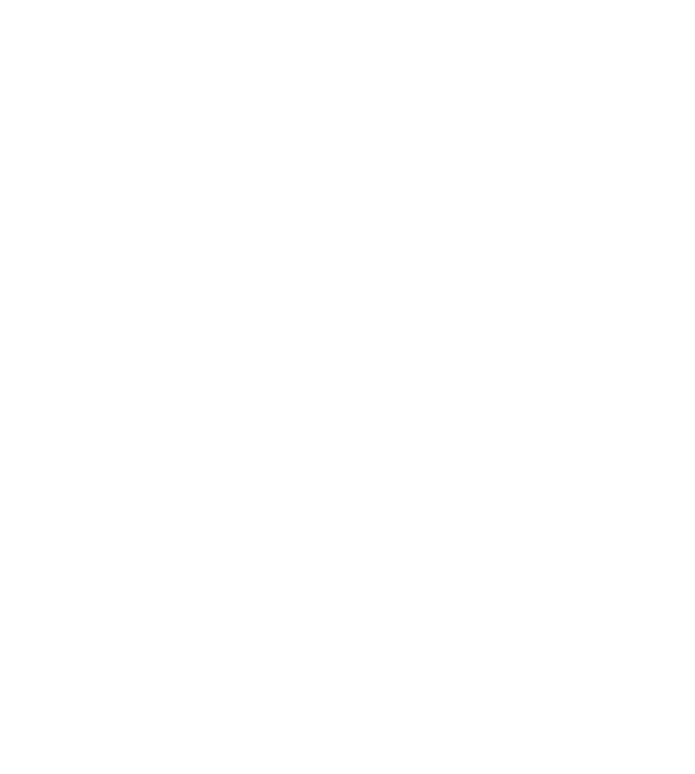
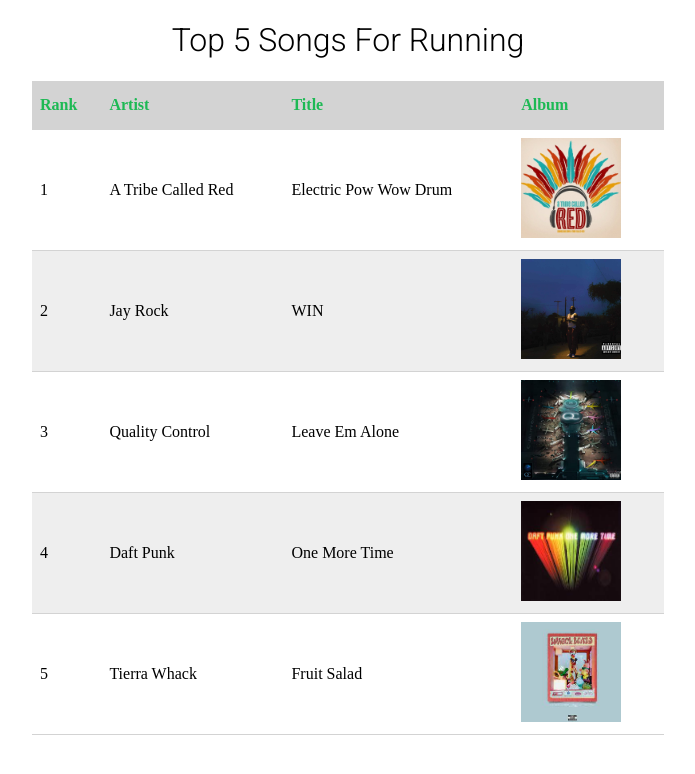
Before and after one commit to info340a-sp21/ps-02-EthanKuhn, a website: page problem-c/index.html in a window 1280 px wide. Shown: the whole page, without its empty margins (292-987 px from the left). Drawn offline with Linux system fonts and the light colour scheme.

Commit message:
Finish testing problem-c 16/16

```diff
--- a/problem-c/css/style.css
+++ b/problem-c/css/style.css
@@ -0,0 +1,41 @@
+h1 {
+    font-weight: 300;
+    font-family: 'Roboto', sans-serif;
+    text-align: center;
+}
+
+table {
+    width: 50%;
+    margin-left: auto;
+    margin-right: auto;
+    border-collapse: collapse;
+}
+
+tr td, tr th {
+    padding: .5em;
+    border-bottom: 1px solid #d3d3d3;
+}
+
+thead tr th {
+    height: 2rem;
+    text-align: left;
+    color: #1db954;
+    background-color: #d3d3d3;
+}
+
+img {
+    height: 100px;
+    width: 100px;
+}
+
+tr:nth-of-type(even) {
+    background-color: #eee;
+}
+
+tbody tr:link {
+    background-color: #d3d3d3;
+}
+
+tbody tr:hover {
+    background-color: pink;
+}
--- a/problem-c/index.html
+++ b/problem-c/index.html
@@ -9,6 +9,73 @@
     <link rel="stylesheet" href="css/style.css">
 </head>
 <body>
+    <header>
+        <h1>Top 5 Songs For Running</h1>
+    </header>
+
+    <main>
+        <table>
+            <thead>
+                <tr>
+                    <th scope="col">Rank</th>
+                    <th scope="col">Artist</th>
+                    <th scope="col">Title</th>
+                    <th scope="col">Album</th>
+                </tr>
+            </thead>
+
+            <tbody>
+                <tr>
+                    <td>1</td>
+                    <td>A Tribe Called Red</td>
+                    <td>Electric Pow Wow Drum</td>
+                    <td>
+                        <a href="https://www.youtube.com/watch?v=cj3U0z64_m4" target="_blank"><img src="img/electric-pow-wow.jpg" alt="Tribal Headress feather arrangement on top of headphones"></a>
+                    </td>
+                </tr>
+
+                <tr>
+                    <td>2</td>
+                    <td>Jay Rock</td>
+                    <td>WIN</td>
+                    <td>
+                        <a href="https://www.youtube.com/watch?v=JrO46CJd9ns" target="_blank"><img src="img/WIN.jpg" alt="Jay Rock standing in a street light during dusk"></a>
+                    </td>
+                </tr>
+
+                <tr>
+                    <td>3</td>
+                    <td>Quality Control</td>
+                    <td>Leave Em Alone</td>
+                    <td>
+                        <a href="https://www.youtube.com/watch?v=DApzVVyNMRI" target="_blank"><img src="img/Leave-Em-Alone.jpg" alt="An airport terminal branded with Quality Control's logo"></a>
+                    </td>
+                </tr>
+
+                <tr>
+                    <td>4</td>
+                    <td>Daft Punk</td>
+                    <td>One More Time</td>
+                    <td>
+                        <a href="https://www.youtube.com/watch?v=FGBhQbmPwH8" target="_blank"><img src="img/One-More-Time.jpg" alt="Daft Punk One More Time written in rainbow colors"></a>
+                    </td>
+                </tr>
+
+                <tr>
+                    <td>5</td>
+                    <td>Tierra Whack</td>
+                    <td>Fruit Salad</td>
+                    <td>
+                        <a href="https://www.youtube.com/watch?v=HuX8yOdrCVc" target="_blank"><img src="img/Fruit-Salad.jpg" alt="A diorama of a claw machine labeled Whack World"></a>
+                    </td>
+                </tr>
+
+            </tbody>
+
+
+        </table>
+    </main>
+
 
 
 </body>
```
Also changed, not shown: problem-c/img/Fruit-Salad.jpg (added), problem-c/img/Leave-Em-Alone.jpg (added), problem-c/img/One-More-Time.jpg (added), problem-c/img/WIN.jpg (added), problem-c/img/electric-pow-wow.jpg (added).
